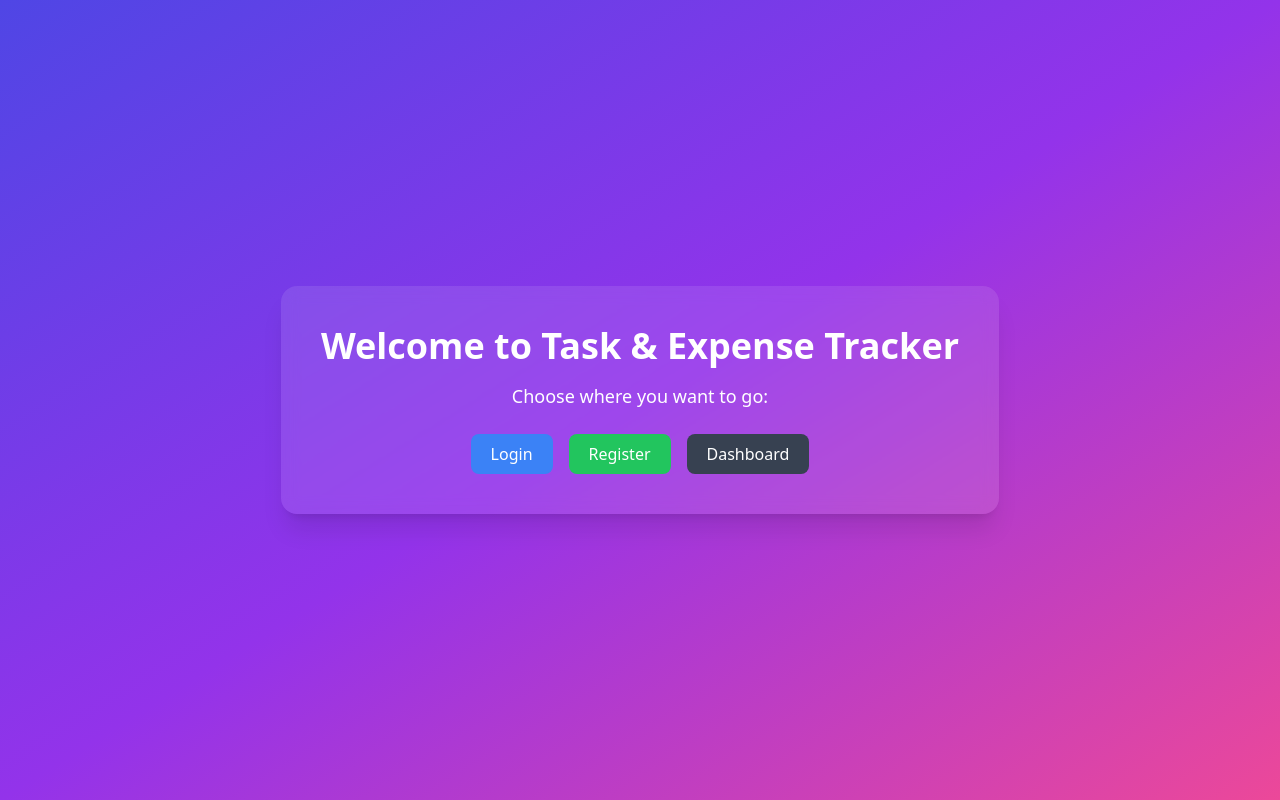
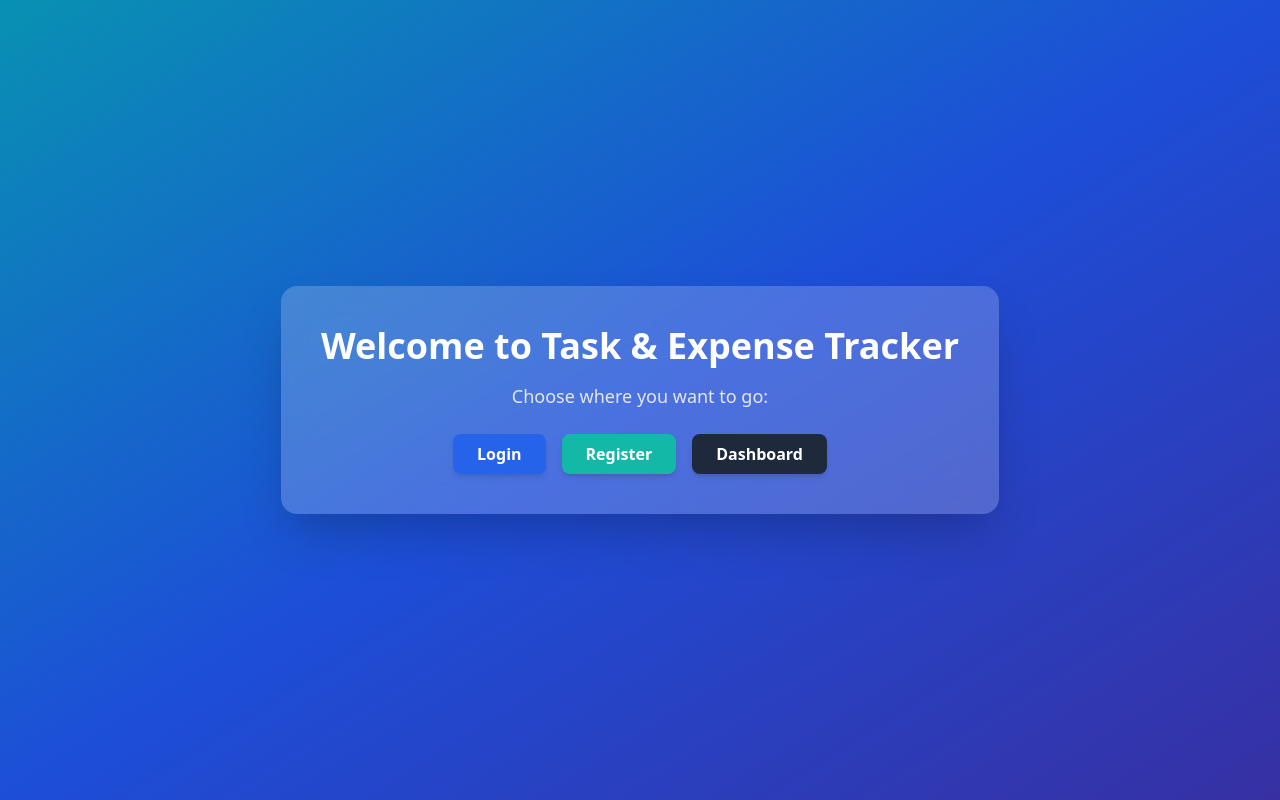
Before and after one commit to harshada-008/Task-Management-and-Expense-Tracker-, a plain HTML site: page frontend/index.html in a window 1280 px wide. Drawn offline with nearby package versions, Linux system fonts and the light colour scheme.

Commit message:
Update index.html

```diff
--- a/frontend/index.html
+++ b/frontend/index.html
@@ -6,14 +6,14 @@
   <title>Welcome | Task & Expense Tracker</title>
   <script src="https://cdn.tailwindcss.com"></script>
 </head>
-<body class="bg-gradient-to-br from-indigo-600 via-purple-600 to-pink-500 min-h-screen flex items-center justify-center text-white">
-  <div class="bg-white/10 backdrop-blur p-10 rounded-2xl text-center shadow-xl">
-    <h1 class="text-4xl font-bold mb-4">Welcome to Task & Expense Tracker</h1>
-    <p class="mb-6 text-lg">Choose where you want to go:</p>
+<body class="bg-gradient-to-br from-cyan-600 via-blue-700 to-indigo-800 min-h-screen flex items-center justify-center text-white">
+  <div class="bg-white/20 backdrop-blur-lg p-10 rounded-2xl text-center shadow-2xl">
+    <h1 class="text-4xl font-extrabold mb-4">Welcome to Task & Expense Tracker</h1>
+    <p class="mb-6 text-lg text-gray-200">Choose where you want to go:</p>
     <div class="flex justify-center gap-4 flex-wrap">
-      <a href="/login.html" class="bg-blue-500 hover:bg-blue-600 px-5 py-2 rounded-lg transition">Login</a>
-      <a href="/register.html" class="bg-green-500 hover:bg-green-600 px-5 py-2 rounded-lg transition">Register</a>
-      <a href="/dashboard.html" class="bg-gray-700 hover:bg-gray-800 px-5 py-2 rounded-lg transition">Dashboard</a>
+      <a href="/login.html" class="bg-blue-600 hover:bg-blue-700 px-6 py-2 rounded-lg text-white font-semibold transition-all duration-300 shadow-md">Login</a>
+      <a href="/register.html" class="bg-teal-500 hover:bg-teal-600 px-6 py-2 rounded-lg text-white font-semibold transition-all duration-300 shadow-md">Register</a>
+      <a href="/dashboard.html" class="bg-slate-800 hover:bg-slate-900 px-6 py-2 rounded-lg text-white font-semibold transition-all duration-300 shadow-md">Dashboard</a>
     </div>
   </div>
 </body>
```
